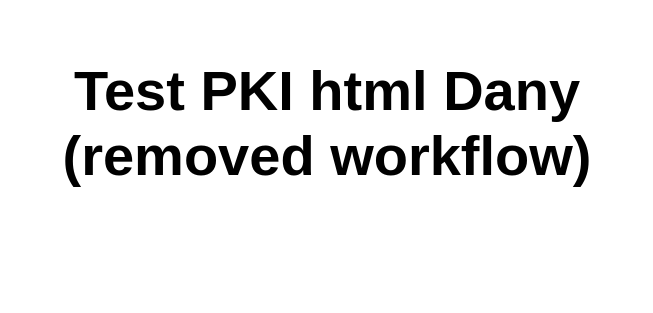
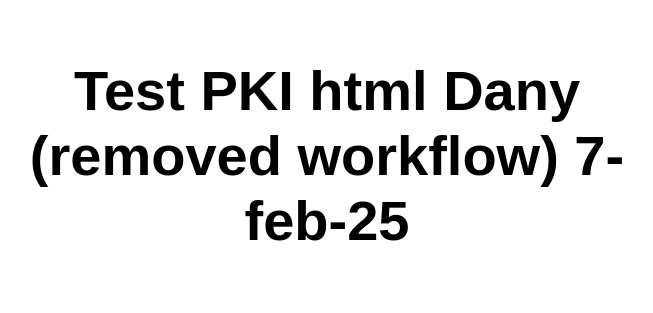
Before and after one commit to DatStone/Test-PKI-CCREK-Dany, a website: page src/pki/test.html in a window 1280 px wide. Shown: the whole page, without its empty margins (313-966 px from the left). Drawn offline with Linux system fonts and the light colour scheme; files that its build step writes are made by us from their sources.

Commit message:
Update test.html

```diff
--- a/src/pki/test.html
+++ b/src/pki/test.html
@@ -10,7 +10,7 @@
 
 <body>
   <main>
-    <h1>Test PKI html Dany (removed workflow)</h1>
+    <h1>Test PKI html Dany (removed workflow) 7-feb-25</h1>
   </main>
 </body>
 
```
